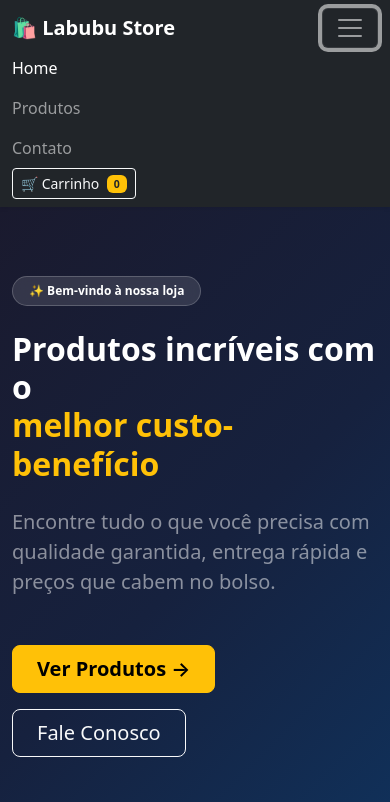
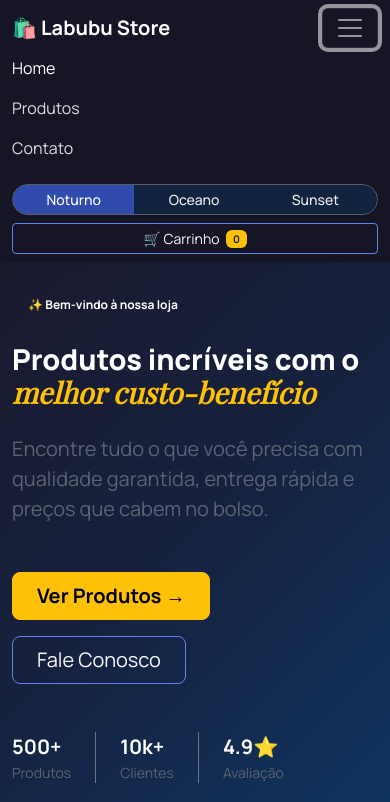
Before and after one commit to luiszampieron/senac-git-merge-example, a website built with Vite: page index.html in a window 390 px wide. Both pictures are taken after a click on the button "Toggle navigation". Shown: the top 802 px of the page. Built offline with nearby package versions, Linux system fonts and the light colour scheme; no server answers; a web font is replaced by a local one.

Commit message:
feat: implement theme switching functionality and update styles
- Added theme switching feature with three themes: default, ocean, and sunset.
- Created a new theme.js file to handle theme application and storage.
- Updated main.scss to define styles for the new themes and refactored existing styles.
- Replaced inline styles in HTML files with a single main.scss stylesheet.
- Enhanced navbar with theme toggle buttons and improved layout for mobile responsiveness.
- Updated eslint configuration to ignore build directories.
- Added sass as a dependency for styling.

```diff
--- a/eslint.config.js
+++ b/eslint.config.js
@@ -2,7 +2,7 @@
 
 module.exports = [
   {
-    ignores: ["node_modules/**"],
+    ignores: ["node_modules/**", "dist/**", "build/**"],
   },
   {
     files: ["eslint.config.js"],
--- a/index.html
+++ b/index.html
@@ -8,60 +8,9 @@
       href="https://cdn.jsdelivr.net/npm/bootstrap@5.3.0/dist/css/bootstrap.min.css"
       rel="stylesheet"
     />
-    <style>
-      .hero {
-        background: linear-gradient(
-          135deg,
-          #1a1a2e 0%,
-          #16213e 50%,
-          #0f3460 100%
-        );
-        min-height: 85vh;
-        display: flex;
-        align-items: center;
-      }
-      .hero h1 {
-        font-size: clamp(2rem, 5vw, 3.5rem);
-        font-weight: 800;
-        line-height: 1.2;
-      }
-      .hero .badge-pill {
-        background: rgba(255, 255, 255, 0.12);
-        border: 1px solid rgba(255, 255, 255, 0.2);
-        backdrop-filter: blur(8px);
-      }
-      .feature-icon {
-        width: 56px;
-        height: 56px;
-        border-radius: 16px;
-        display: flex;
-        align-items: center;
-        justify-content: center;
-        font-size: 1.5rem;
-      }
-      .testimonial-card {
-        border: none;
-        box-shadow: 0 2px 16px rgba(0, 0, 0, 0.07);
-        transition:
-          transform 0.2s,
-          box-shadow 0.2s;
-      }
-      .testimonial-card:hover {
-        transform: translateY(-4px);
-        box-shadow: 0 8px 32px rgba(0, 0, 0, 0.12);
-      }
-      .section-label {
-        font-size: 0.8rem;
-        font-weight: 600;
-        letter-spacing: 0.12em;
-        text-transform: uppercase;
-      }
-      .cta-section {
-        background: linear-gradient(135deg, #0f3460, #533483);
-      }
-    </style>
+    <link rel="stylesheet" href="/src/styles/main.scss" />
   </head>
-  <body class="bg-light">
+  <body class="theme-default">
     <!-- Navbar -->
     <nav class="navbar navbar-expand-lg navbar-dark bg-dark shadow-sm">
       <div class="container">
@@ -89,12 +38,44 @@
               <a class="nav-link" href="contato.html">Contato</a>
             </li>
           </ul>
-          <a class="btn btn-outline-light btn-sm" href="carrinho.html">
-            🛒 Carrinho
-            <span id="carrinho-count" class="badge bg-warning text-dark ms-1"
-              >0</span
+          <div class="nav-action-group d-flex align-items-center gap-2">
+            <div
+              class="theme-switcher btn-group btn-group-sm"
+              role="group"
+              aria-label="Trocar tema"
             >
-          </a>
+              <button
+                type="button"
+                class="btn btn-outline-light theme-toggle active"
+                data-theme-value="theme-default"
+                aria-pressed="true"
+              >
+                Noturno
+              </button>
+              <button
+                type="button"
+                class="btn btn-outline-light theme-toggle"
+                data-theme-value="theme-ocean"
+                aria-pressed="false"
+              >
+                Oceano
+              </button>
+              <button
+                type="button"
+                class="btn btn-outline-light theme-toggle"
+                data-theme-value="theme-sunset"
+                aria-pressed="false"
+              >
+                Sunset
+              </button>
+            </div>
+            <a class="btn btn-outline-light btn-sm" href="carrinho.html">
+              🛒 Carrinho
+              <span id="carrinho-count" class="badge bg-warning text-dark ms-1"
+                >0</span
+              >
+            </a>
+          </div>
         </div>
       </div>
     </nav>
--- a/js/carrinho.js
+++ b/js/carrinho.js
@@ -1,3 +1,5 @@
+import "./theme.js";
+
 function renderizarCarrinho() {
   // Agrupa itens com o mesmo nome antes de renderizar
   const raw = JSON.parse(localStorage.getItem("carrinho")) || [];
--- a/js/main.js
+++ b/js/main.js
@@ -1,3 +1,4 @@
+import "./theme.js";
 import { buscarDepoimentos, enviarContato, buscarProdutos } from "./api.js";
 import {
   renderizarDepoimentos,
--- /dev/null
+++ b/js/theme.js
@@ -0,0 +1,52 @@
+const THEME_STORAGE_KEY = "labubu-theme";
+const THEMES = ["theme-default", "theme-ocean", "theme-sunset"];
+
+function validarTema(theme) {
+  return THEMES.includes(theme) ? theme : "theme-default";
+}
+
+function obterTemaSalvo() {
+  try {
+    return validarTema(localStorage.getItem(THEME_STORAGE_KEY));
+  } catch (_erro) {
+    return "theme-default";
+  }
+}
+
+function atualizarBotoesTema(theme) {
+  const botoes = document.querySelectorAll("[data-theme-value]");
+  botoes.forEach(function (botao) {
+    const ativo = botao.dataset.themeValue === theme;
+    botao.classList.toggle("active", ativo);
+    botao.setAttribute("aria-pressed", String(ativo));
+  });
+}
+
+function aplicarTema(theme) {
+  const temaSeguro = validarTema(theme);
+  THEMES.forEach(function (nomeTema) {
+    document.body.classList.remove(nomeTema);
+  });
+
+  document.body.classList.add(temaSeguro);
+  atualizarBotoesTema(temaSeguro);
+
+  try {
+    localStorage.setItem(THEME_STORAGE_KEY, temaSeguro);
+  } catch (_erro) {
+    // Sem persistencia quando localStorage nao estiver disponivel.
+  }
+}
+
+function configurarTrocaDeTema() {
+  document.addEventListener("click", function (event) {
+    const botao = event.target.closest("[data-theme-value]");
+    if (!botao) return;
+    aplicarTema(botao.dataset.themeValue);
+  });
+}
+
+if (document.body) {
+  aplicarTema(obterTemaSalvo());
+  configurarTrocaDeTema();
+}
--- a/package.json
+++ b/package.json
@@ -31,6 +31,7 @@
     "husky": "^9.1.7",
     "lint-staged": "^16.4.0",
     "prettier": "^3.8.1",
+    "sass": "^1.99.0",
     "vite": "^8.0.8"
   },
   "lint-staged": {
@@ -38,7 +39,7 @@
       "eslint --fix",
       "prettier --write"
     ],
-    "**/*.{html,json,md}": [
+    "**/*.{html,json,md,scss}": [
       "prettier --write"
     ]
   }
--- /dev/null
+++ b/src/styles/main.scss
@@ -0,0 +1,299 @@
+@import url("https://fonts.googleapis.com/css2?family=Manrope:wght@400;500;700;800&family=Playfair+Display:ital@0;1&display=swap");
+
+:root {
+  --font-style-base: normal;
+  --font-style-accent: italic;
+  --font-weight-regular: 400;
+  --font-weight-medium: 500;
+  --font-weight-semibold: 700;
+  --font-weight-bold: 800;
+  --font-color-base: #1f2937;
+  --font-color-muted: #5b6472;
+
+  --surface-page: #eef2f8;
+  --surface-card: #ffffff;
+  --surface-soft: #f8f9fc;
+
+  --brand-main: #2f5cf3;
+  --brand-contrast: #ffffff;
+  --hero-a: #1a1a2e;
+  --hero-b: #16213e;
+  --hero-c: #0f3460;
+  --cta-a: #0f3460;
+  --cta-b: #533483;
+  --ring-soft: rgba(47, 92, 243, 0.22);
+}
+
+body.theme-default {
+  --font-color-base: #1f2937;
+  --font-color-muted: #5b6472;
+  --surface-page: #eef2f8;
+  --surface-card: #ffffff;
+  --surface-soft: #f8f9fc;
+  --brand-main: #2f5cf3;
+  --brand-contrast: #ffffff;
+  --hero-a: #1a1a2e;
+  --hero-b: #16213e;
+  --hero-c: #0f3460;
+  --cta-a: #0f3460;
+  --cta-b: #533483;
+  --ring-soft: rgba(47, 92, 243, 0.22);
+}
+
+body.theme-ocean {
+  --font-color-base: #0f2f3c;
+  --font-color-muted: #3f5e67;
+  --surface-page: #e7f6f8;
+  --surface-card: #ffffff;
+  --surface-soft: #f2fbfc;
+  --brand-main: #0f8fa8;
+  --brand-contrast: #f2fdff;
+  --hero-a: #0d2d35;
+  --hero-b: #14505f;
+  --hero-c: #0a788b;
+  --cta-a: #0c4a59;
+  --cta-b: #0f8fa8;
+  --ring-soft: rgba(15, 143, 168, 0.24);
+}
+
+body.theme-sunset {
+  --font-color-base: #3c1f2e;
+  --font-color-muted: #745365;
+  --surface-page: #fff2eb;
+  --surface-card: #fffaf6;
+  --surface-soft: #fff6f0;
+  --brand-main: #ff6f4a;
+  --brand-contrast: #fff7f2;
+  --hero-a: #3f1b2d;
+  --hero-b: #7d2f4f;
+  --hero-c: #d35447;
+  --cta-a: #97264d;
+  --cta-b: #ff6f4a;
+  --ring-soft: rgba(255, 111, 74, 0.26);
+}
+
+body {
+  font-family: "Manrope", "Segoe UI", sans-serif;
+  font-style: var(--font-style-base);
+  font-weight: var(--font-weight-regular);
+  color: var(--font-color-base);
+  background:
+    radial-gradient(
+      circle at 10% 0%,
+      rgba(255, 255, 255, 0.8),
+      transparent 45%
+    ),
+    linear-gradient(180deg, var(--surface-page) 0%, #ffffff 100%);
+}
+
+h1,
+h2,
+h3,
+h4,
+h5,
+h6,
+.navbar-brand {
+  font-weight: var(--font-weight-bold);
+}
+
+p,
+label,
+li,
+input,
+textarea,
+small,
+a {
+  color: var(--font-color-base);
+}
+
+.text-muted,
+.text-white-50 {
+  color: var(--font-color-muted) !important;
+}
+
+.bg-light,
+.bg-white {
+  background-color: var(--surface-soft) !important;
+}
+
+.card,
+.modal-content {
+  background-color: var(--surface-card);
+  border: 1px solid rgba(23, 32, 54, 0.08);
+  box-shadow: 0 12px 30px rgba(20, 22, 38, 0.06);
+}
+
+.navbar.bg-dark,
+footer.bg-dark {
+  background-color: color-mix(in srgb, var(--hero-a) 80%, #000 20%) !important;
+}
+
+.navbar .nav-link {
+  color: color-mix(in srgb, var(--brand-contrast) 85%, transparent) !important;
+}
+
+.navbar .nav-link.active,
+.navbar .nav-link:hover {
+  color: #ffffff !important;
+}
+
+.theme-switcher {
+  border-radius: 999px;
+  overflow: hidden;
+  border: 1px solid color-mix(in srgb, var(--brand-contrast) 30%, transparent);
+}
+
+.theme-toggle {
+  border: none !important;
+  color: color-mix(in srgb, var(--brand-contrast) 92%, transparent);
+  background: color-mix(in srgb, var(--hero-c) 45%, transparent);
+  font-weight: var(--font-weight-medium);
+}
+
+.theme-toggle.active,
+.theme-toggle:hover {
+  background: color-mix(in srgb, var(--brand-main) 60%, #ffffff 5%) !important;
+  color: #ffffff !important;
+}
+
+.hero,
+.page-hero {
+  background: linear-gradient(
+    135deg,
+    var(--hero-a) 0%,
+    var(--hero-b) 48%,
+    var(--hero-c) 100%
+  );
+}
+
+.hero h1 {
+  font-size: clamp(2rem, 5vw, 3.5rem);
+  line-height: 1.15;
+}
+
+.hero h1 span,
+.section-label {
+  font-family: "Playfair Display", serif;
+  font-style: var(--font-style-accent);
+}
+
+.section-label {
+  font-size: 0.8rem;
+  font-weight: var(--font-weight-semibold);
+  letter-spacing: 0.12em;
+  text-transform: uppercase;
+}
+
+.feature-icon {
+  width: 56px;
+  height: 56px;
+  border-radius: 16px;
+  display: flex;
+  align-items: center;
+  justify-content: center;
+  font-size: 1.5rem;
+}
+
+.testimonial-card {
+  border: none;
+  box-shadow: 0 2px 16px rgba(0, 0, 0, 0.07);
+  transition:
+    transform 0.2s,
+    box-shadow 0.2s;
+}
+
+.testimonial-card:hover {
+  transform: translateY(-4px);
+  box-shadow: 0 8px 32px rgba(0, 0, 0, 0.12);
+}
+
+.cta-section {
+  background: linear-gradient(135deg, var(--cta-a), var(--cta-b));
+}
+
+.contact-card {
+  border: none;
+  box-shadow: 0 4px 24px rgba(0, 0, 0, 0.08);
+  border-radius: 1rem;
+}
+
+.info-icon {
+  width: 48px;
+  height: 48px;
+  border-radius: 12px;
+  display: flex;
+  align-items: center;
+  justify-content: center;
+  font-size: 1.3rem;
+}
+
+.cart-table thead th {
+  font-size: 0.85rem;
+  letter-spacing: 0.04em;
+  text-transform: uppercase;
+}
+
+.btn-primary,
+.btn-success {
+  background-color: var(--brand-main);
+  border-color: var(--brand-main);
+}
+
+.btn-outline-primary,
+.btn-outline-light {
+  border-color: color-mix(in srgb, var(--brand-main) 70%, #ffffff 25%);
+}
+
+.form-control:focus,
+.btn:focus-visible {
+  border-color: var(--brand-main);
+  box-shadow: 0 0 0 0.25rem var(--ring-soft);
+}
+
+@media (max-width: 991px) {
+  .hero {
+    min-height: auto;
+  }
+
+  .hero .container {
+    padding-top: 3rem;
+    padding-bottom: 3rem;
+  }
+
+  .nav-action-group {
+    margin-top: 1rem;
+    width: 100%;
+    flex-direction: column;
+    align-items: stretch !important;
+  }
+
+  .theme-switcher {
+    width: 100%;
+    display: grid;
+    grid-template-columns: repeat(3, minmax(0, 1fr));
+  }
+
+  .nav-action-group .btn {
+    width: 100%;
+  }
+}
+
+@media (max-width: 767px) {
+  .hero h1 {
+    font-size: clamp(1.8rem, 7vw, 2.6rem);
+  }
+
+  .cart-table-wrapper {
+    overflow-x: auto;
+  }
+
+  .cart-table {
+    min-width: 640px;
+  }
+
+  .container.py-5,
+  .container.py-2 {
+    padding-top: 1.8rem !important;
+    padding-bottom: 1.8rem !important;
+  }
+}
```
Also changed, not shown: carrinho.html (+40 -28 lines), contato.html (+39 -36 lines), produtos.html (+39 -22 lines), 1 other file.
